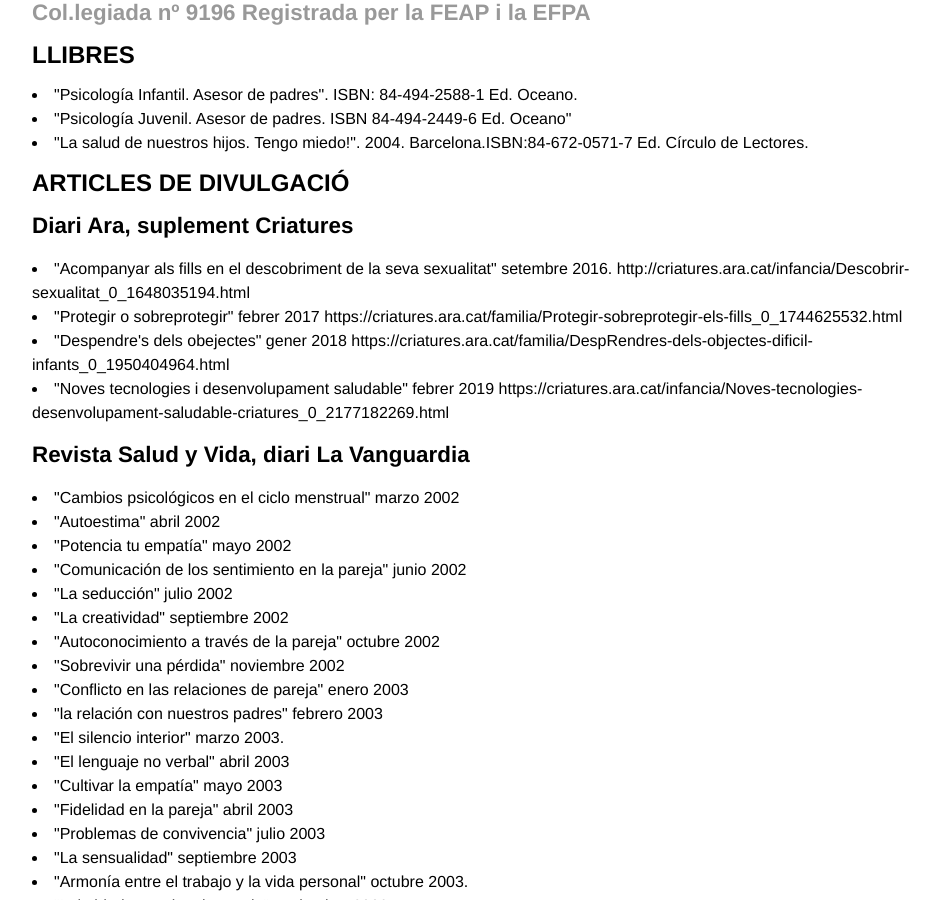
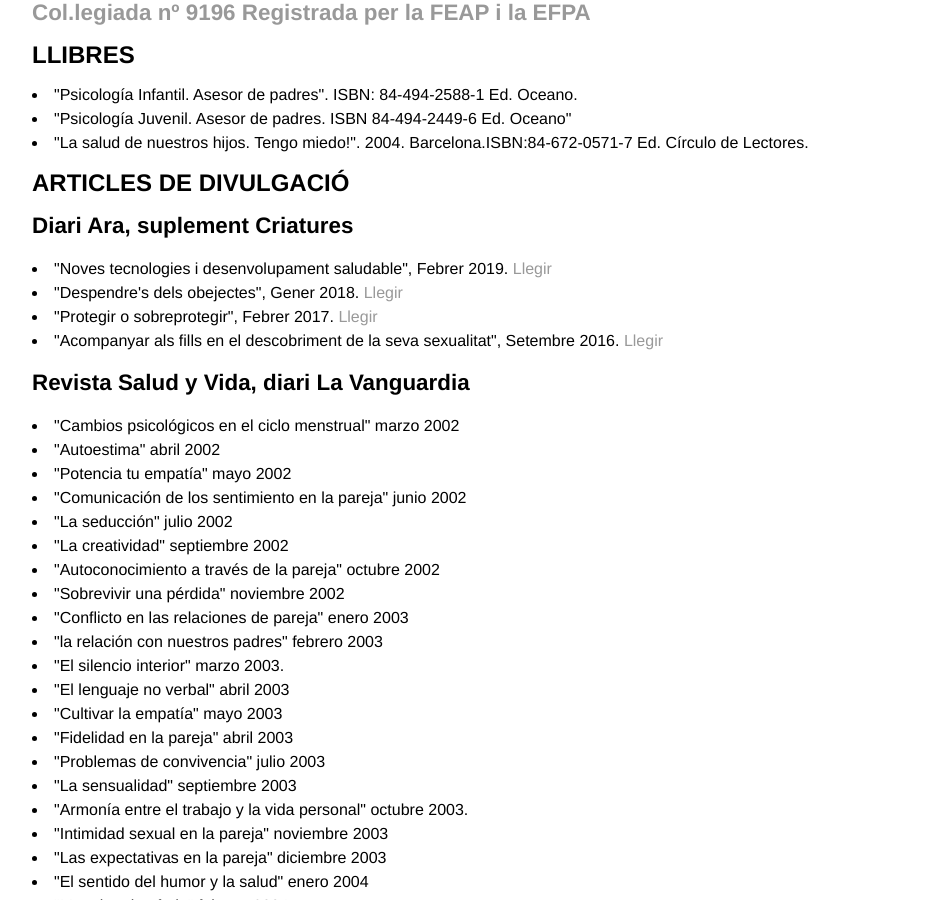
Before and after one commit to susannatres/susannatres.github.io, a Jekyll site: the page built from pubs/index.html, in a window 1280 px wide and 900 px high, scrolled down 358 px. Shown: the whole window, without its empty margins (160-1100 px from the left). Built offline with Jekyll 4.4.1, drawn with Linux system fonts in a browser that asks for light colours.

Commit message:
Update index.html

```diff
--- a/pubs/index.html
+++ b/pubs/index.html
@@ -30,19 +30,15 @@ img {
 
 <h2>Diari Ara, suplement Criatures</h2>
 
-    <li>"Acompanyar als fills en el descobriment de la seva sexualitat" setembre 2016.
-    http://criatures.ara.cat/infancia/Descobrir-sexualitat_0_1648035194.html</li>
+    <li>"Noves tecnologies i desenvolupament saludable", Febrer 2019. <a href="
+    https://criatures.ara.cat/infancia/Noves-tecnologies-desenvolupament-saludable-criatures_0_2177182269.html">Llegir</a></li>
 
-     <li>"Protegir o sobreprotegir" febrer 2017
-    https://criatures.ara.cat/familia/Protegir-sobreprotegir-els-fills_0_1744625532.html</li>
+    <li>"Despendre's dels obejectes", Gener 2018. <a href="
+    https://criatures.ara.cat/familia/DespRendres-dels-objectes-dificil-infants_0_1950404964.html">Llegir</a></li>
 
-    <li>"Despendre's dels obejectes" gener 2018
-    https://criatures.ara.cat/familia/DespRendres-dels-objectes-dificil-infants_0_1950404964.html</li>
+    <li>"Protegir o sobreprotegir", Febrer 2017. <a href="https://criatures.ara.cat/familia/Protegir-sobreprotegir-els-fills_0_1744625532.html">Llegir</a></li>
 
-    <li>"Noves tecnologies i desenvolupament saludable" febrer 2019
-    https://criatures.ara.cat/infancia/Noves-tecnologies-desenvolupament-saludable-criatures_0_2177182269.html</li>
-
-
+    <li>"Acompanyar als fills en el descobriment de la seva sexualitat", Setembre 2016. <a href="http://criatures.ara.cat/infancia/Descobrir-sexualitat_0_1648035194.html">Llegir</a></li>
 
 <h2>Revista Salud y Vida, diari La Vanguardia</h2>
 
```
